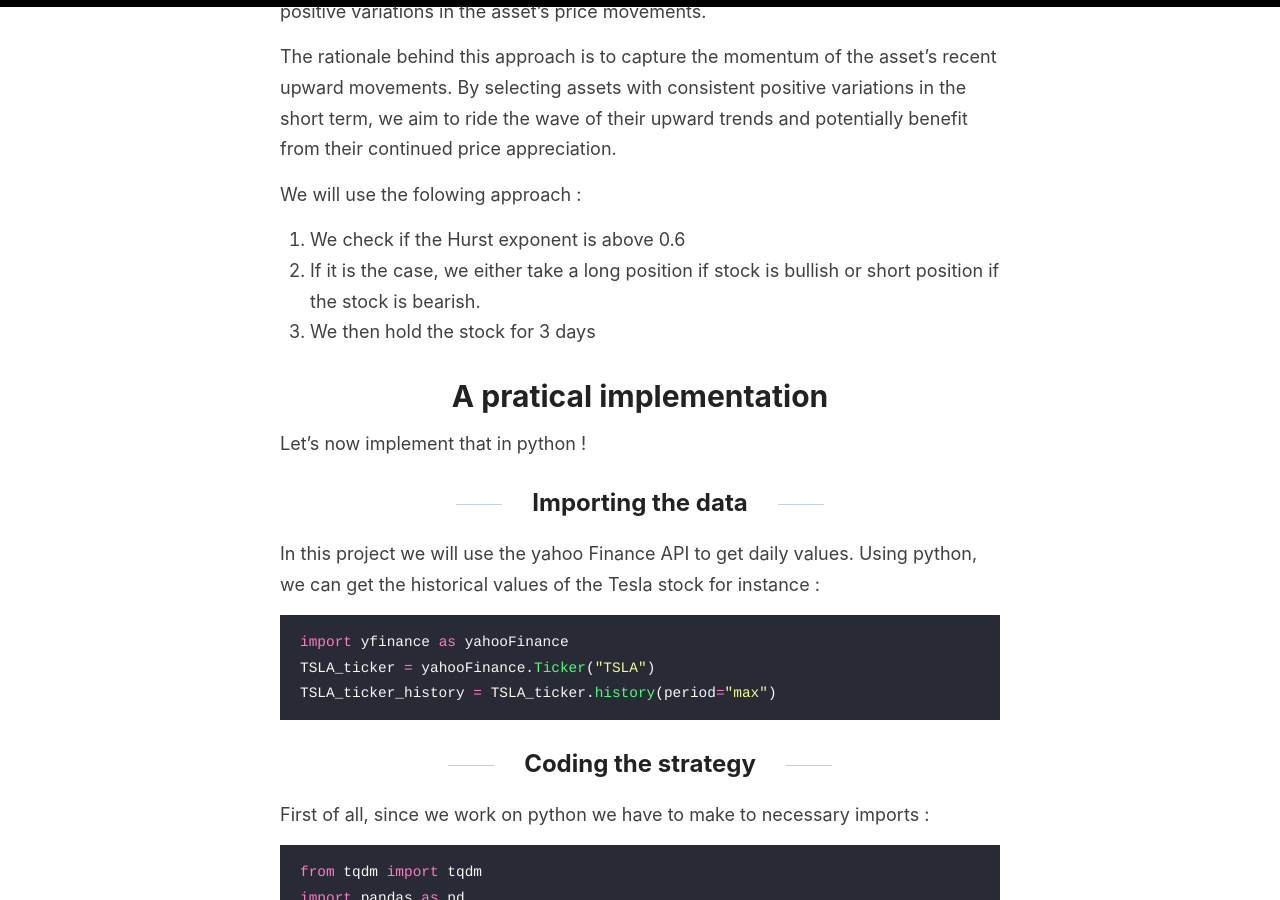
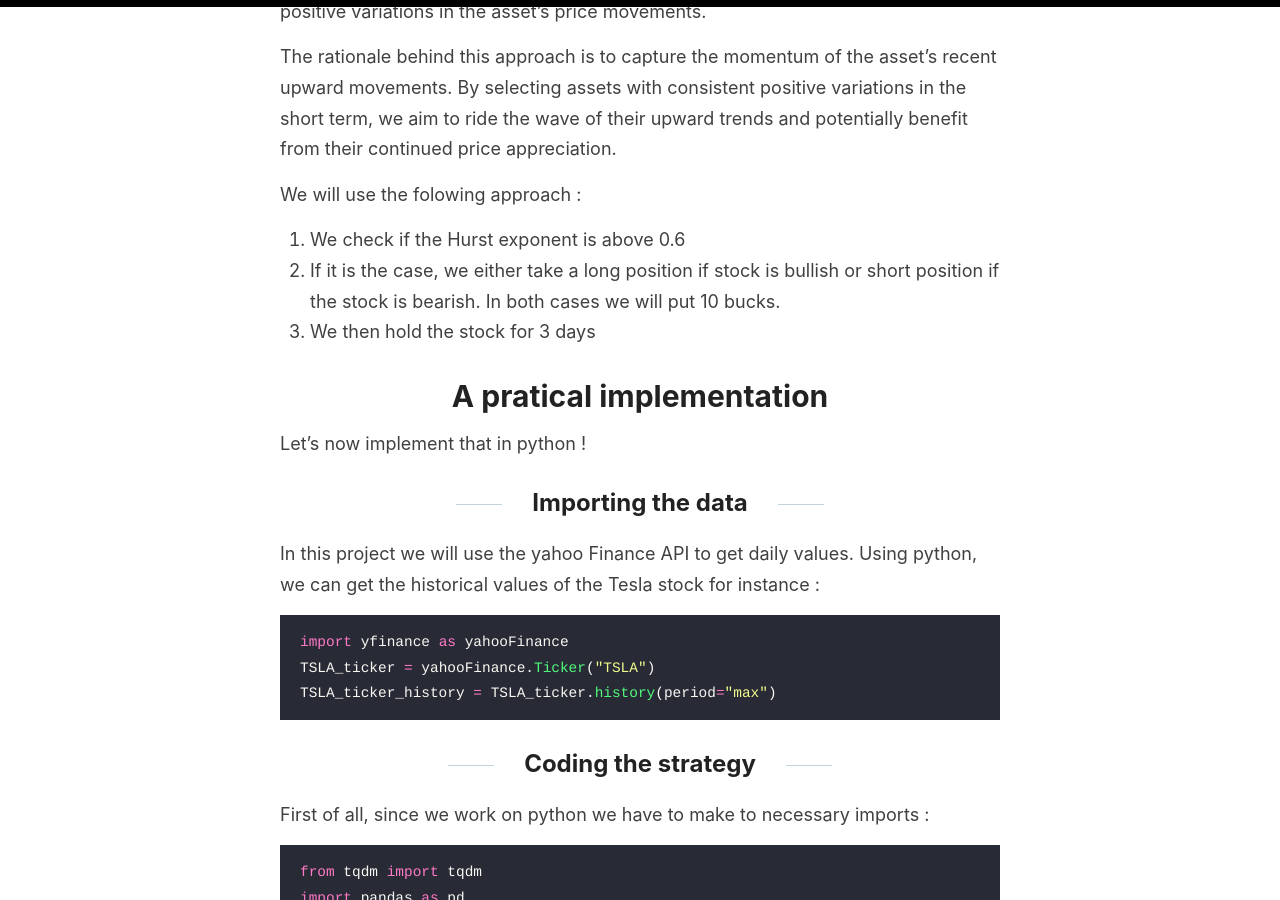
Before and after one commit to Zaltarba/blog, a Jekyll site: the page built from _posts/2023-07-21-MomentumTrading.md, in a window 1280 px wide and 900 px high, scrolled down 2941 px. Built offline with Jekyll 4.4.1, drawn with Linux system fonts in a browser that asks for light colours.

Commit message:
Update 2023-07-21-MomentumTrading.md

```diff
--- a/_posts/2023-07-21-MomentumTrading.md
+++ b/_posts/2023-07-21-MomentumTrading.md
@@ -55,7 +55,7 @@ The rationale behind this approach is to capture the momentum of the asset's rec
 
 We will use the folowing approach :
   1. We check if the Hurst exponent is above 0.6
-  2. If it is the case, we either take a long position if stock is bullish or short position if the stock is bearish.
+  2. If it is the case, we either take a long position if stock is bullish or short position if the stock is bearish. In both cases we will put 10 bucks.
   3. We then hold the stock for 3 days
 
 # A pratical implementation
```
